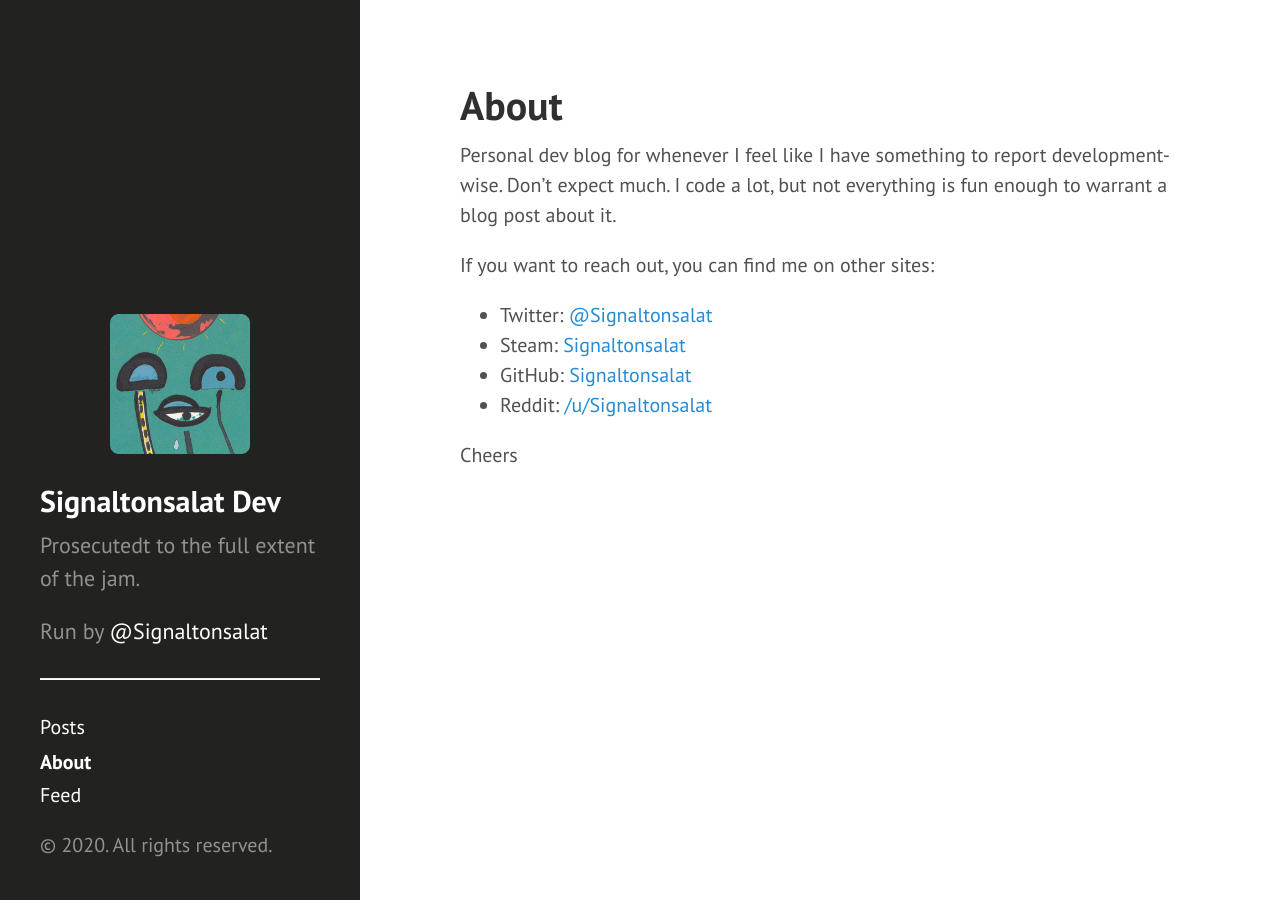
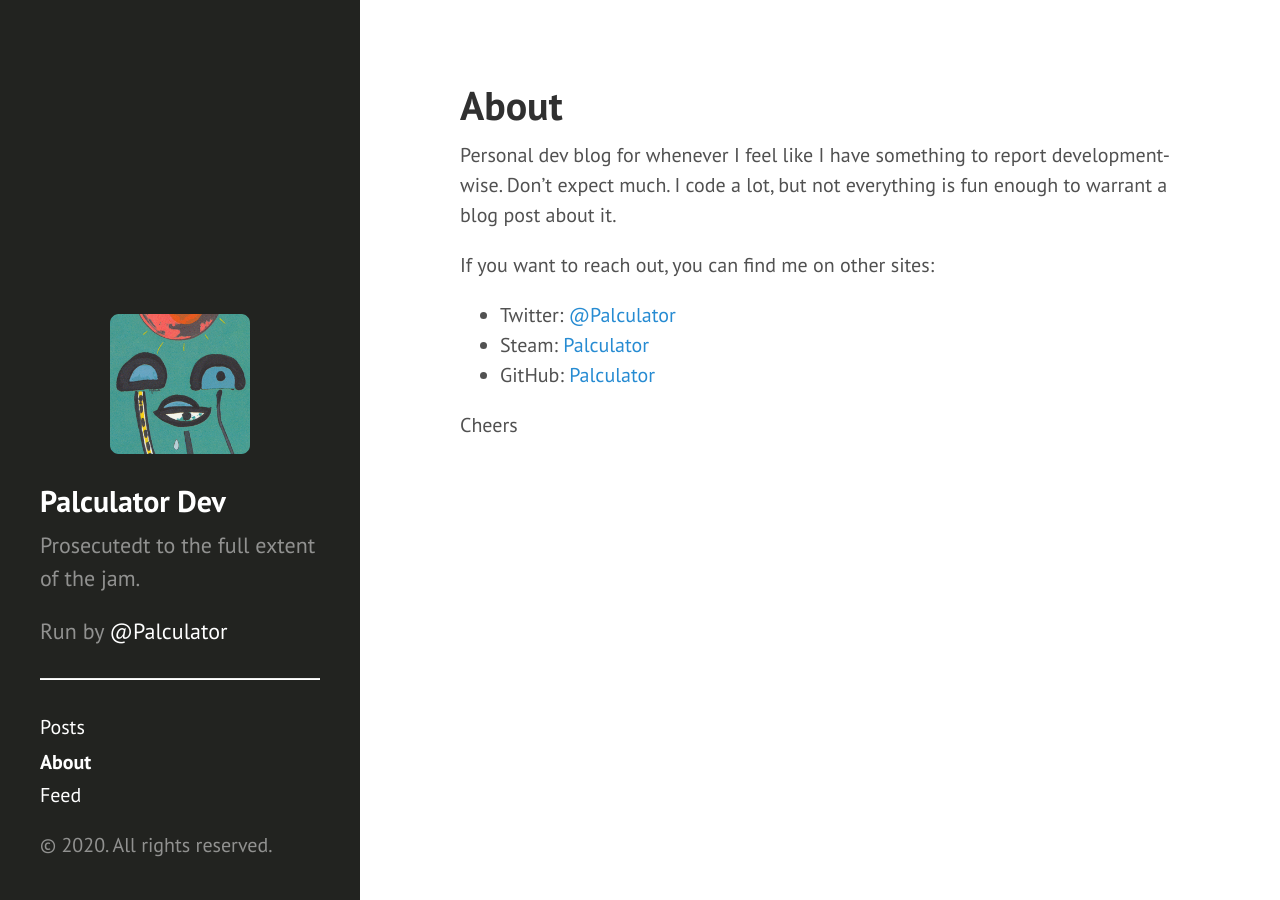
Before and after one commit to Palculator/palculator.github.io, a Jekyll site: the page built from about.md, in a window 1280 px wide. Built offline with Jekyll 4.4.1, drawn with Linux system fonts in a browser that asks for light colours.

Commit message:
Fix links & names

```diff
--- a/_config.yml
+++ b/_config.yml
@@ -6,15 +6,15 @@
 permalink:        pretty
 
 # Setup
-title:            Signaltonsalat Dev
+title:            Palculator Dev
 tagline:          "Logbook"
 description:      "Prosecutedt to the full extent of the jam."
-url:              https://signaltonsalat.github.io/
+url:              https://palculator.github.io/
 baseurl:          ""
 
 author:
-  name:           'Signaltonsalat'
-  url:            https://twitter.com/Signaltonsalat
+  name:           'Palculator'
+  url:            https://twitter.com/Palculator
 
 paginate:         20
 plugins:          [jekyll-paginate]
--- a/about.md
+++ b/about.md
@@ -9,9 +9,8 @@ enough to warrant a blog post about it.
 
 If you want to reach out, you can find me on other sites:
 
-* Twitter: [@Signaltonsalat](https://twitter.com/Signaltonsalat)
-* Steam: [Signaltonsalat](https://steamcommunity.com/id/signaltonsalat)
-* GitHub: [Signaltonsalat](https://github.com/Signaltonsalat)
-* Reddit: [/u/Signaltonsalat](https://www.reddit.com/user/Signaltonsalat/)
+* Twitter: [@Palculator](https://twitter.com/Palculator)
+* Steam: [Palculator](https://steamcommunity.com/id/palculator)
+* GitHub: [Palculator](https://github.com/Palculator)
 
 Cheers
```
Also changed, not shown: _posts/2018-04-25-making-dev-blog.md (+1 -1 lines), _posts/2018-05-01-dodonpachi-reverse-engineering.md (+1 -1 lines), 1 other file.
